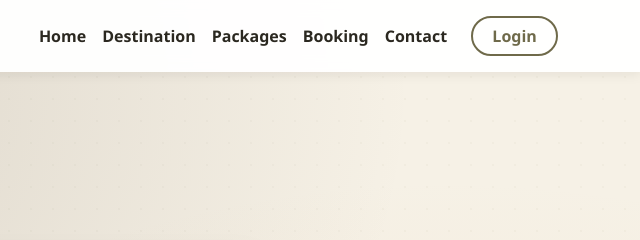
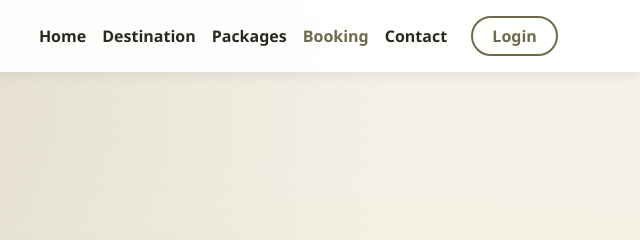
Before and after one commit to priyak-22/ChaleChalo, a plain HTML site: page signup.html in a window 1280 px wide. Shown: the top 240 px of the page, 640-1280 px from the left. Drawn offline with nearby package versions, Linux system fonts and the light colour scheme.

Commit message:
theme updated and other pages added

```diff
--- a/signup.html
+++ b/signup.html
@@ -37,7 +37,7 @@
                         <a class="nav-link" href="./packages.html">Packages</a>
                     </li>
                     <li class="nav-item">
-                        <a class="nav-link" href="./booking.html">Booking</a>
+                        <a class="nav-link active" href="./booking.html">Booking</a>
                     </li>
                     <li class="nav-item">
                         <a class="nav-link" href="./contact.html">Contact</a>
@@ -49,7 +49,6 @@
             </div>
         </div>
     </nav>
-
 
     <div class="cc-login-wrap">
         <div class="text-center mb-4 cc-reveal">
```
